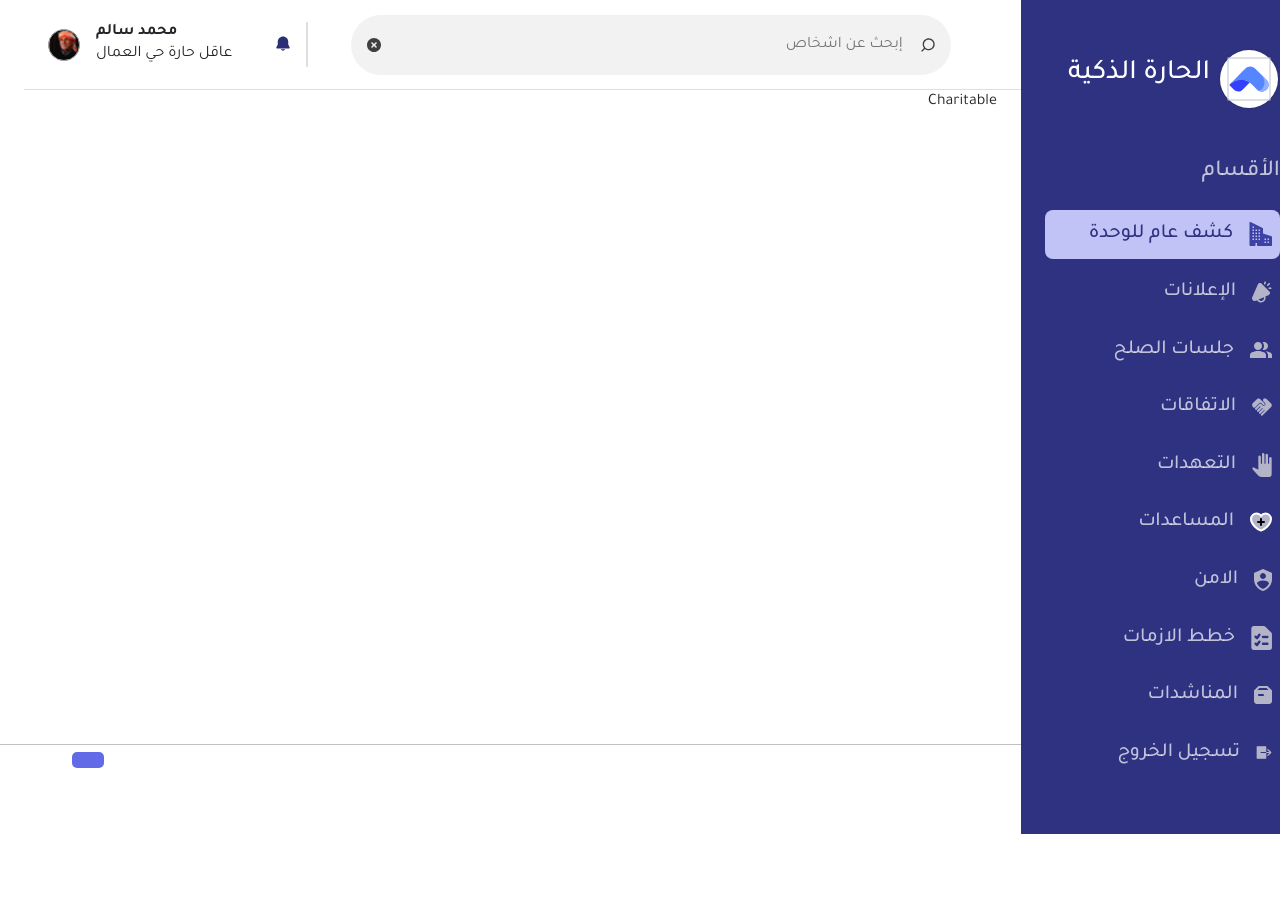
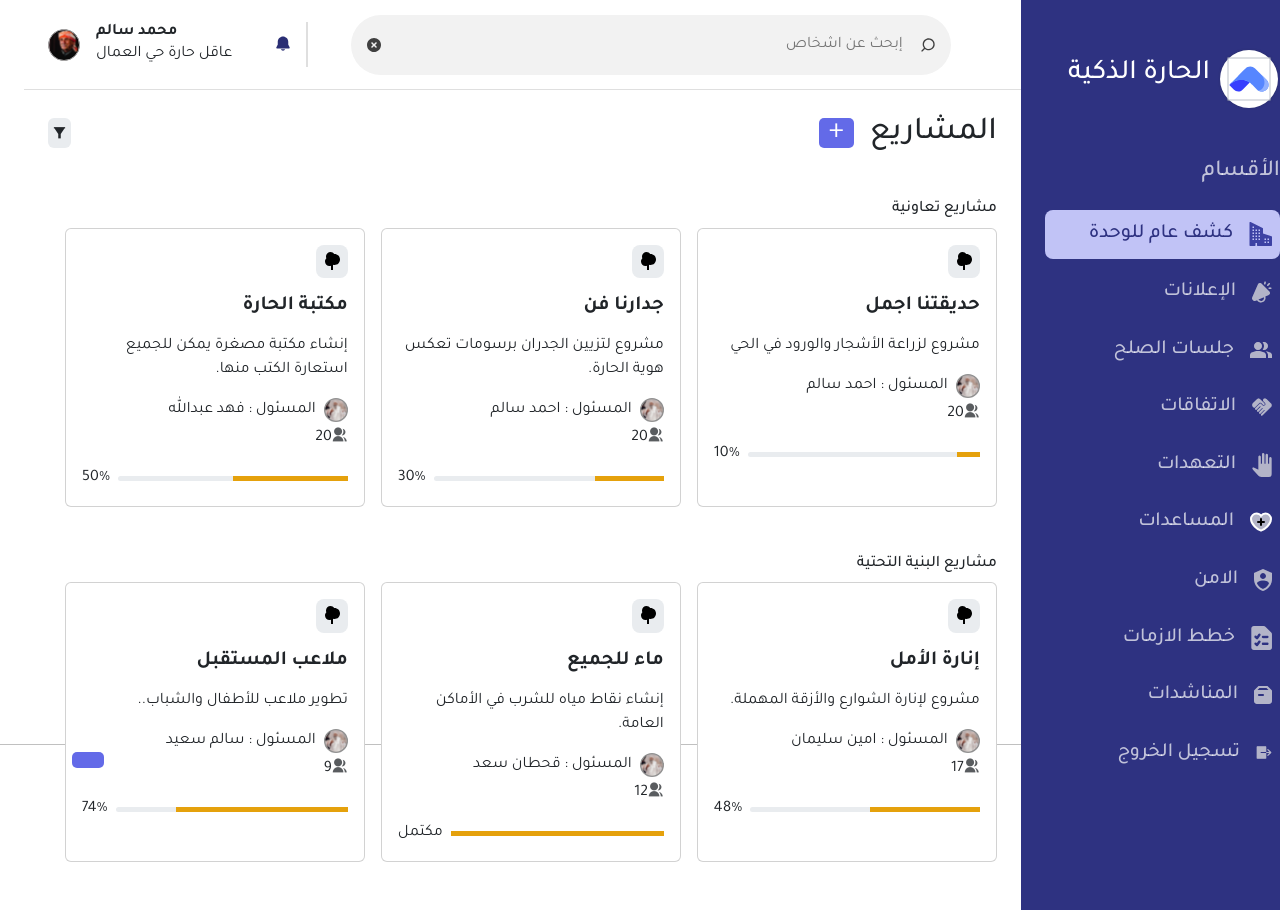
Before and after one commit to ENG-BXI/SmartNeighborhoodApi, a React (Create React App) app: page /charitable in a window 1280 px wide. Shown: the top 910 px of the page. Before the commit the page ends 834 px from the top, so only its background shows below. Built offline with nearby package versions, Linux system fonts and the light colour scheme; some icons are missing.

Commit message:
add project page

```diff
--- a/src/Assets/Images/index.jsx
+++ b/src/Assets/Images/index.jsx
@@ -26,3 +26,4 @@ export {default as AppleLogo} from './Auth/appleLogo.svg';
 export {default as AddNewFamilyPerson} from './AddNewFamilyPerson.svg';
 export {default as ImageUpload} from './ImageUpload.svg';
 export {default as ChatBotLogo} from './ChatBotLogo.svg';
+export {default as Tree} from './tree.svg';
--- /dev/null
+++ b/src/Components/ProjectCard.jsx
@@ -0,0 +1,30 @@
+/* eslint-disable eqeqeq */
+import { Neighborhood_1_Person, Tree } from "../Assets/Images";
+
+export default function ProjectCard({title, about, admin, numberOfPerson, progressNumber}) {
+  return (
+    <div className='project-card card p-3'>
+      <div className='bg-image rounded-3 p-1 bg-body-secondary'>
+        <img src={Tree} alt='Tree' />
+      </div>
+      <h2 className='fs-5 my-3 fw-bold'>{title}</h2>
+      <p>{about}</p>
+      <div className='d-flex column-gap-2'>
+        <img src={Neighborhood_1_Person} alt='profile' />
+        <p className='mb-0'>
+          المسئول :<span> {admin}</span>
+        </p>
+      </div>
+      <div>
+        {numberOfPerson}
+        <i className='ri-group-fill text-body-secondary'></i>
+      </div>
+      <div className='d-flex align-items-center column-gap-2 mt-3'>
+        <div className='my-progress bg-body-secondary rounded-4 '>
+          <div style={{width: `${progressNumber}%`}} className='inner-progress'></div>
+        </div>
+        <span>{progressNumber == 100 ? 'مكتمل' : progressNumber + '%'}</span>
+      </div>
+    </div>
+  );
+}
--- a/src/Components/SideBar/SIdeBar.jsx
+++ b/src/Components/SideBar/SIdeBar.jsx
@@ -5,7 +5,7 @@ import SideBarItem from './SideBarItem';
 
 // Items Data
 let SideBarItemData = [
-  {icon: BiBuildings, title: 'كشف عام للوحدة'},
+  {icon: BiBuildings, title: 'كشف عام للوحدة', path: '/'},
   {icon: FluentMegaphoneLoud, title: 'الإعلانات'},
   {icon: PersonIcon, title: 'جلسات الصلح'},
   {icon: Handshake, title: 'الاتفاقات'},
@@ -23,13 +23,13 @@ function SideBar() {
         <h3>الحارة الذكية</h3>
       </div>
       <GroupTitle title='الأقسام' />
-        {SideBarItemData.map((item, index) => <SideBarItem key={index} path={item.path} active={index === 0} icon={item.icon} title={item.title} />)}
-        <div className='line'></div>
-        <SideBarItem icon={Logout} title="تسجيل الخروج" />
+      {SideBarItemData.map((item, index) => (
+        <SideBarItem key={index} path={item.path} active={index === 0} icon={item.icon} title={item.title} />
+      ))}
+      <div className='line'></div>
+      <SideBarItem icon={Logout} title='تسجيل الخروج' />
     </aside>
   );
 }
 
-
-
 export default SideBar;
--- /dev/null
+++ b/src/Layouts/DashBoard/Charitable/Charitable.css
@@ -0,0 +1,30 @@
+.toggle {
+    font-size: 30px;
+    line-height: 30px;
+    padding: 0 10px;
+}
+
+.filter {
+    font-size: 15px;
+    cursor: pointer;
+}
+.project-card{
+    width: 300px;
+}
+.bg-image {
+    width: min-content;
+}
+.my-progress {
+    height: 5px;
+    width: 100%;
+    position: relative;
+}
+
+.inner-progress {
+    content: "";
+    position: absolute;
+    top: 0;
+    right: 0;
+    height: 100%;
+    background-color: #E5A10C;
+}
--- a/src/Layouts/DashBoard/Charitable/Charitable.jsx
+++ b/src/Layouts/DashBoard/Charitable/Charitable.jsx
@@ -1,9 +1,78 @@
-import React from 'react'
+import React from 'react';
+import './Charitable.css';
+import ProjectCard from '../../../Components/ProjectCard';
+const Charitable = () => {
+  let DumyData1 = [
+    {
+      title: 'حديقتنا اجمل',
+      about: 'مشروع لزراعة الأشجار والورود في الحي',
+      admin: 'احمد سالم',
+      numberOfPerson: '20',
+      progressNumber: '10'
+    },
+    {
+      title: 'جدارنا فن',
+      about: 'مشروع لتزيين الجدران برسومات تعكس هوية الحارة.',
+      admin: 'احمد سالم',
+      numberOfPerson: '20',
+      progressNumber: '30'
+    },
+    {
+      title: 'مكتبة الحارة',
+      about: 'إنشاء مكتبة مصغرة يمكن للجميع استعارة الكتب منها.',
+      admin: 'فهد عبدالله',
+      numberOfPerson: '20',
+      progressNumber: '50'
+    }
+  ];
+  let DumyData2 = [
+    {
+      title: 'إنارة الأمل',
+      about: 'مشروع لإنارة الشوارع والأزقة المهملة.',
+      admin: 'امين سليمان',
+      numberOfPerson: '17',
+      progressNumber: '48'
+    },
+    {
+      title: 'ماء للجميع',
+      about: 'إنشاء نقاط مياه للشرب في الأماكن العامة.',
+      admin: 'قحطان سعد',
+      numberOfPerson: '12',
+      progressNumber: '100'
+    },
+    {
+      title: 'ملاعب المستقبل',
+      about: 'تطوير ملاعب للأطفال والشباب..',
+      admin: 'سالم سعيد',
+      numberOfPerson: '9',
+      progressNumber: '74'
+    }
+  ];
+  return (
+    <div className='mb-5'>
+      <div className='d-flex my-4 align-items-center justify-content-between'>
+        <div className='d-flex align-items-center gap-3 '>
+          <h2 className='mb-0'>المشاريع</h2>
+          <button className='toggle d-flex align-items-center justify-content-center '>+</button>
+        </div>
+        <i className='filter ri-filter-fill bg-body-secondary p-1 rounded'></i>
+      </div>
+      <div>
+        <h4 className='mt-5 fs-6'>مشاريع تعاونية</h4>
+        <div className='d-flex flex-wrap gap-3'>
+          {DumyData1.map((element, index) => (
+            <ProjectCard title={element.title} about={element.about} admin={element.admin} numberOfPerson={element.numberOfPerson} progressNumber={element.progressNumber} key={index} />
+          ))}
+        </div>
+        <h4 className='mt-5 fs-6'>مشاريع البنية التحتية</h4>
+        <div className='d-flex flex-wrap gap-3'>
+          {DumyData2.map((element, index) => (
+            <ProjectCard title={element.title} about={element.about} admin={element.admin} numberOfPerson={element.numberOfPerson} progressNumber={element.progressNumber} key={index} />
+          ))}
+        </div>
+      </div>
+    </div>
+  );
+};
 
-const Charitable = () => {
-  return (
-    <div>Charitable</div>
-  )
-}
-
-export default Charitable
+export default Charitable;
```
Also changed, not shown: src/Assets/Images/tree.svg (added).
